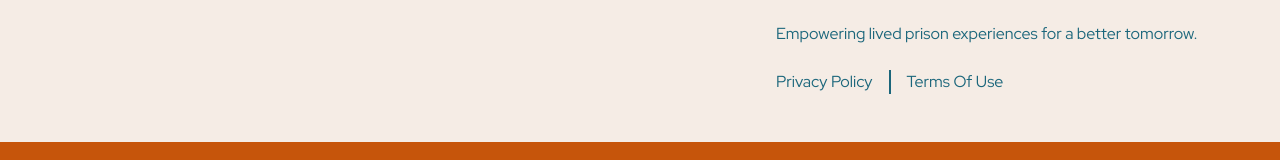
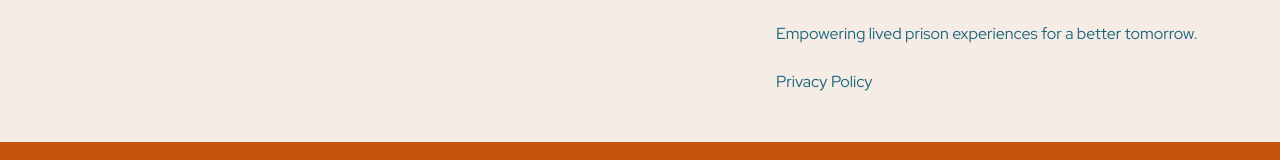
Before and after one commit to codesydney/nlec, a Next.js app: page / in a window 1280 px wide. Shown: the part 4701-4861 px from the top of the page. Built offline with nearby package versions, Linux system fonts and the light colour scheme.

Commit message:
Change privacy policy from link to modal

```diff
--- a/src/assets/data.ts
+++ b/src/assets/data.ts
@@ -25,10 +25,11 @@ export const FOOTER_ITEMS = {
     { icon: Twitter, href: "#" },
     { icon: Instagram, href: "#" },
   ],
-  "TOS-PP": [
-    { label: "Privacy Policy", href: "#" },
-    { label: "Terms Of Use", href: "#" },
-  ],
+  PP: {
+    label: "Privacy Policy",
+    content:
+      "At National Lived Experience Collective, we are committed to protecting your privacy and handling your personal information in accordance with the Privacy Act 1988 (Cth) and the Australian Privacy Principles (APPs). When you use our contact form, we collect your name, email address, and phone number solely to respond to your inquiries and provide our services. We will not disclose your information to third parties unless required by law or with your consent, and we take reasonable steps to safeguard your data from misuse, loss, or unauthorised access. You may request access to or correction of your personal information at any time by contacting us. For more details on how we handle your information, please contact us.",
+  },
 };
 
 export const IMPACT_ITEMS = [
--- a/src/components/organisms/contact-us.tsx
+++ b/src/components/organisms/contact-us.tsx
@@ -3,9 +3,16 @@ import ContentWrapper from "@/components/molecules/content-wrapper";
 import { Button } from "@/components/atoms/ui/button";
 import SectionTitle from "@/components/atoms/section-title";
 import { cn } from "@/lib/utils";
-import { redHatDisplay } from "@/assets/fonts";
+import { inter, redHatDisplay } from "@/assets/fonts";
 import ContactUsForm from "@/components/organisms/contact-us-form";
 import { FOOTER_ITEMS } from "@/assets/data";
+import {
+  Dialog,
+  DialogContent,
+  DialogHeader,
+  DialogTitle,
+  DialogTrigger,
+} from "../atoms/ui/dialog";
 
 export default function ContactUsSection() {
   return (
@@ -47,16 +54,21 @@ export default function ContactUsSection() {
             </div>
             <p>Empowering lived prison experiences for a better tomorrow.</p>
             <div className="divide-x-2 divide-nlec-green">
-              {FOOTER_ITEMS["TOS-PP"].map((link, i) => (
-                <Button
-                  asChild
-                  variant="link"
-                  className={`rounded-none p-0 ${i === 0 ? "pr-4" : "pl-4"}`}
-                  key={i}
-                >
-                  <Link href={link.href}>{link.label}</Link>
-                </Button>
-              ))}
+              <Dialog>
+                <DialogTrigger asChild>
+                  <Button variant="link" className="rounded-none p-0">
+                    {FOOTER_ITEMS.PP.label}
+                  </Button>
+                </DialogTrigger>
+                <DialogContent>
+                  <DialogHeader>
+                    <DialogTitle>Privacy Policy</DialogTitle>
+                  </DialogHeader>
+                  <section className={cn(inter.className)}>
+                    <p>{FOOTER_ITEMS.PP.content}</p>
+                  </section>
+                </DialogContent>
+              </Dialog>
             </div>
           </div>
         </div>
```
